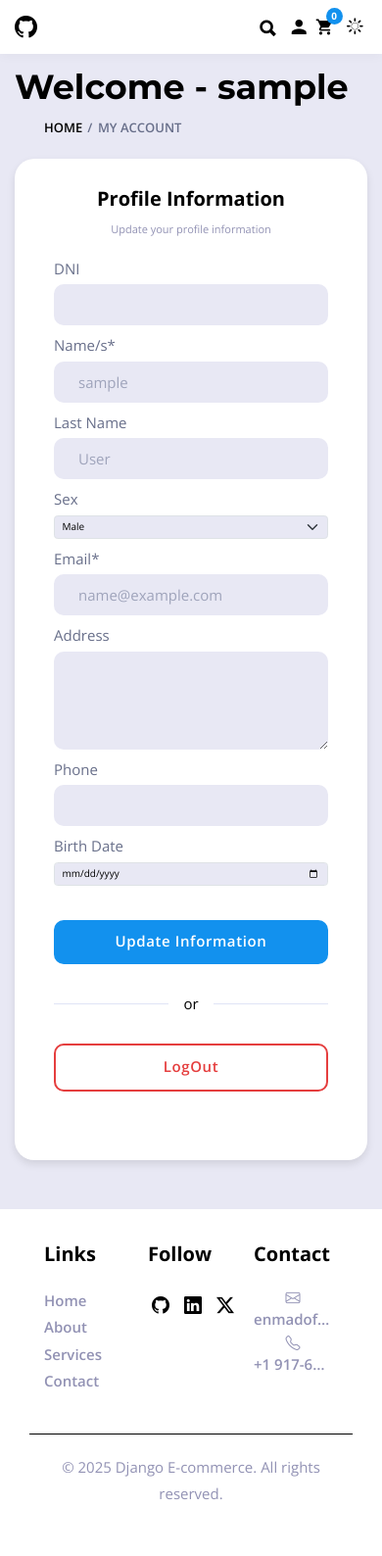
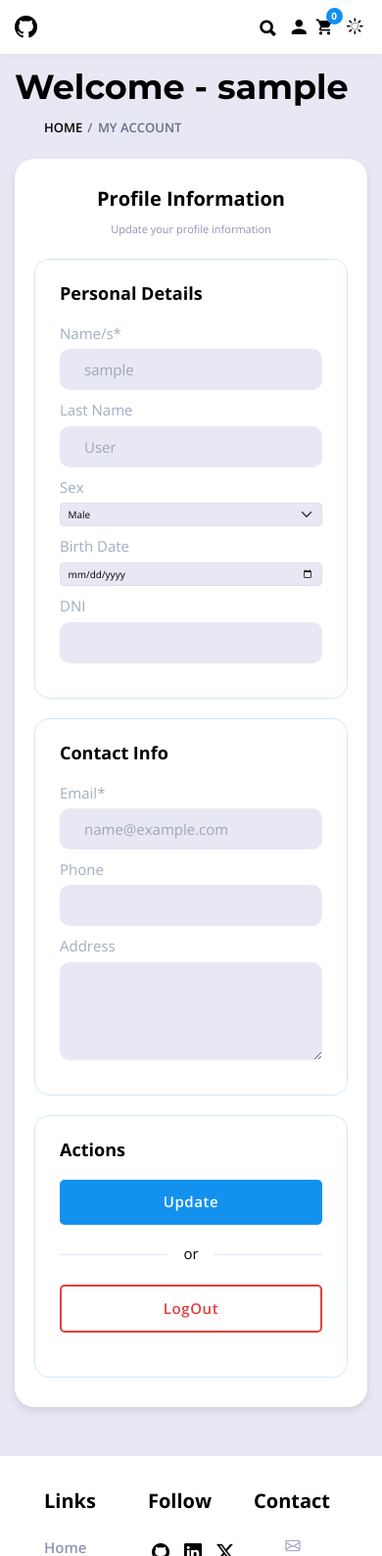
Before and after one commit to FEMADOX/Django-E-commers-Course, a Django app: page /account/ in a window 390 px wide. Shown: the top 1588 px of the page at 98% size. Before the commit the page ends 1531 px from the top, so only its background shows below. Run offline with Django 5.2, Linux system fonts and the light colour scheme; the visitor is signed in with stand-in values (Sample User, id 1); data comes from the database, SQL or seed files in the repository; some libraries are stand-ins or nearby versions.

Commit message:
feat: Enhance account page layout with responsive design and improved form structure

```diff
--- a/static/css/pages/auth.css
+++ b/static/css/pages/auth.css
@@ -52,7 +52,7 @@
 .auth-wrap {
     .auth-col {
         width: 100%;
-        margin: 0 0 20px;
+
         float: none;
         display: flex;
         flex-direction: column;
@@ -134,6 +134,10 @@
     }
 }
 
+.page-cont.account-page {
+    padding: 30px 20px;
+}
+
 /* ==========================================================================
    Auth Header
    ========================================================================== */
@@ -169,7 +173,7 @@
 .divider {
     text-align: center;
     position: relative;
-    margin: 1rem 0;
+    margin: 2rem 0;
 
     &::before {
         content: '';
@@ -187,6 +191,10 @@
         color: var(--base-text-color);
         position: relative;
         z-index: 1;
+    }
+
+    @media screen and (min-width: 576px) and (max-width: 768px) {
+        margin: 3rem 0;
     }
 }
 
@@ -335,9 +343,10 @@ form.register {
     }
 
     &.update-account-details {
-        display: flex;
-        flex-direction: column;
+        display: grid;
         align-items: center;
+        width: 100%;
+        gap: 20px;
 
         .auth-submit input[type=submit] {
             margin-top: 10px;
@@ -346,6 +355,11 @@ form.register {
 
         * {
             width: 100%;
+        }
+
+        @media screen and (min-width: 992px) {
+            grid-template-columns: 1fr 1fr;
+            align-items: start;
         }
     }
 }
@@ -392,24 +406,8 @@ form.register {
    Responsive Styles
    ========================================================================== */
 
-@media (min-width: 576px) {
-    .logout-account-container {
-        width: auto;
-        margin: 0 auto;
-
-        * {
-            width: auto;
-        }
-
-        input.logout-account {
-            border-radius: 60px;
-        }
-    }
-}
-
 @media (min-width: 768px) {
     .auth-wrap .auth-col {
-        width: 70%;
         align-items: flex-start;
     }
 
@@ -419,7 +417,7 @@ form.register {
 }
 
 @media (min-width: 992px) {
-    .page-cont {
+    .page-cont:not(.account-page) {
         display: grid;
         grid-template-columns: .8fr 1fr;
         padding: 0;
@@ -433,8 +431,106 @@ form.register {
         max-width: none;
         display: block;
 
-        div {
-            width: auto;
+        h2 {
+            margin-bottom: 2rem !important;
+        }
+
+        .auth-submit input[type="checkbox"] + label,
+        .terms-conditions-container {
+            margin-left: 5px;
         }
     }
 }
+
+/* ==========================================================================
+   New Account Page Layout (Cards)
+   ========================================================================== */
+
+.account-details-grid {
+    display: flex;
+    flex-direction: column;
+    gap: 20px;
+
+    @media (min-width: 992px) {
+        display: grid;
+        grid-template-columns: 1fr .25fr;
+        gap: 20px;
+        align-items: start;
+    }
+}
+
+.account-card {
+    color: #fff;
+    padding: 25px;
+    border-radius: 15px;
+    border: 1px solid rgba(18, 145, 238, 0.2);
+    transition: box-shadow 0.2s;
+
+    .row {
+        margin: 0;
+
+        >* {
+            padding: 0;
+        }
+    }
+
+    h3 {
+        font-size: 1.8rem;
+        font-weight: 700;
+        margin-bottom: 2rem;
+    }
+
+    label {
+        color: #a0aec0;
+    }
+
+    input:not(.logout-account),
+    select,
+    textarea {
+        &:focus {
+            border-color: var(--third-color) !important;
+            box-shadow: 0 0 0 0.2rem rgba(18, 145, 238, 0.25) !important;
+        }
+    }
+
+    &:hover, &:active {
+        box-shadow: 0 5px 25px -5px rgba(18, 145, 238, 0.3);
+    }
+
+    .darkmode & {
+        border: 1px solid rgba(255, 255, 255, 0.1);
+    }
+
+    @media (min-width: 992px) {
+        #div_id_sex, #div_id_birth {
+            input, select {
+                font-size: 1.2rem;
+            }
+        }
+    }
+}
+
+.update-btn {
+    border-radius: 5px !important;
+    transition: background-color 0.2s, transform 0.2s, box-shadow 0.2s;
+    will-change: background-color, transform, box-shadow;
+
+    &:hover, &:active {
+        background-color: #0b76c6;
+        transform: translateY(-2px);
+        box-shadow:  0 10px 25px rgba(102, 234, 144, 0.4);
+    }
+}
+
+.logout-account {
+    border-radius: 5px !important;
+}
+
+@media (min-width: 992px) {
+    .page-cont.account-page {
+        box-shadow: none;
+        padding: 0;
+    }
+
+
+}
--- a/templates/account/account.html
+++ b/templates/account/account.html
@@ -1,5 +1,5 @@
 {% extends 'base.html' %}
-{% load crispy_forms_filters %}
+{% load crispy_forms_tags %}
 {% load static %}
 
 {% block head %}
@@ -16,7 +16,7 @@
     </li>
     <li>My Account</li>
   </ul>
-  <article class="page-cont">
+  <article class="page-cont account-page">
     <div class="page-styling">
       <div class="auth-wrap">
         <div class="auth-col">
@@ -24,26 +24,52 @@
             <h2>Profile Information</h2>
             <p>Update your profile information</p>
           </div>
-          <form class="register update-account-details" method="post" action="{% url 'account:update_account' %}">
-            {% csrf_token %}
-            {{ form|crispy }}
-            <p class="auth-submit mb-0 mt-4">
-              <input type="submit" value="Update Information" />
-            </p>
-            <div class="divider">
-              <span>or</span>
+
+          <div class="account-details-grid">
+            <form id="update-account-form" class="register update-account-details" method="post" action="{% url 'account:update_account' %}">
+              {% csrf_token %}
+
+              <!-- Personal Details Card -->
+              <div class="account-card personal-details">
+                <h3>Personal Details</h3>
+                <div class="row">
+                  <div class="col-md-6">
+                    {{ form.name|as_crispy_field }}
+                  </div>
+                  <div class="col-md-6">
+                    {{ form.last_name|as_crispy_field }}
+                  </div>
+                </div>
+                {{ form.sex|as_crispy_field }}
+                {{ form.birth|as_crispy_field }}
+                {{ form.dni|as_crispy_field }}
+              </div>
+
+              <!-- Contact Info Card -->
+              <div class="account-card contact-info">
+                <h3>Contact Info</h3>
+                {{ form.email|as_crispy_field }}
+                {{ form.phone|as_crispy_field }}
+                {{ form.address|as_crispy_field }}
+              </div>
+            </form>
+
+            <!-- Actions Card -->
+            <div class="account-card actions">
+              <h3>Actions</h3>
+              <input type="submit" form="update-account-form" value="Update" class="btn btn-primary w-100 mb-3 update-btn" />
+              <div class="divider">
+                <span>or</span>
+              </div>
+              {% if request.user.is_authenticated %}
+                <form action="{% url 'account:logout' %}" method="post" class="w-100">
+                  {% csrf_token %}
+                  <input type="submit" class="logout-account btn btn-outline-danger w-100" value="LogOut" />
+                </form>
+              {% endif %}
             </div>
-          </form>
-          {% if request.user.is_authenticated %}
-            <ul class="logout-account-container m-0">
-              <li>
-                <form action="{% url 'account:logout' %}" method="post">
-                  {% csrf_token %}
-                  <input type="submit" class="logout-account" value="LogOut" />
-                </form>
-              </li>
-            </ul>
-          {% endif %}
+          </div>
+
         </div>
       </div>
     </div>
```
